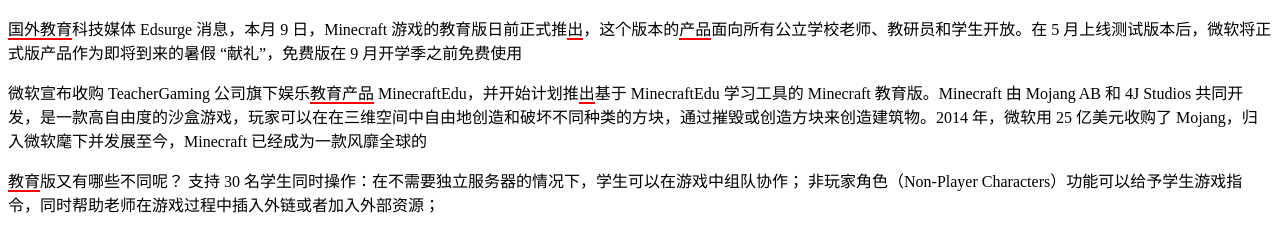
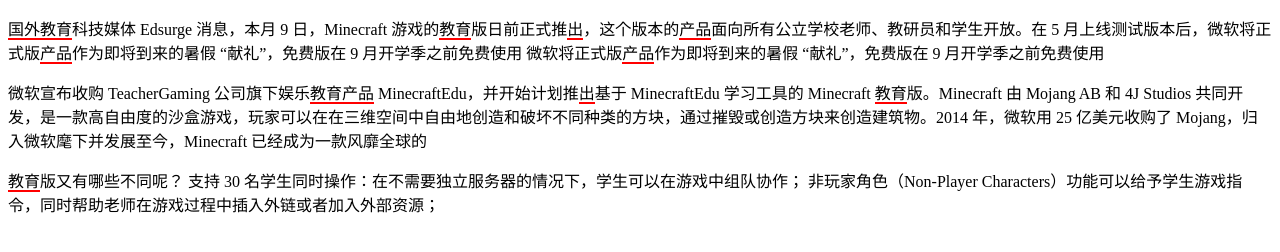
Before and after one commit to debuggingfuture/chinese-proofreader, a browser extension: page chrome/test.html in a window 1280 px wide. Drawn offline with Linux system fonts and the light colour scheme.

Commit message:
improve jquery replace

```diff
--- a/chrome/content.js
+++ b/chrome/content.js
@@ -2,16 +2,8 @@
 * @Author: lu
 * @Date:   2016-06-11 14:09:30
 * @Last Modified by:   han4wluc
-* @Last Modified time: 2016-06-11 18:39:26
+* @Last Modified time: 2016-06-11 21:37:14
 */
-
-// var tokenize = function(inputText){
-  // if(inputText.includes('教育')){
-  //   var newHtml = replace(node.nodeValue, '教育');
-  // }
-// }
-
-// console.log($('body').text());
 
 var ProofReader = {
   proofread: function(hashes){
@@ -63,28 +55,23 @@
 
 var entireContent = $('body').text();
 
-var getWrongWords = function(input){
-  return ['教育', '购了', '中自'];
-}
+// var getWrongWords = function(input){
+//   return ['教育', '购了', '中自'];
+// }
 
-var replace = function(inputText, replaceWord){
-  var regex = new RegExp(replaceWord, 'g');
-  var replaceResult = '<span class="error-underline">' + replaceWord + '<span class="tooltiptext">Grammar Error</span>' + '</span>';
-  // var replaceResult = '<span class="error-underline">' + replaceWord + '</span>';
-  return inputText.replace(replaceWord, replaceResult);
-}
+// var replace = function(inputText, replaceWord){
+//   var regex = new RegExp(replaceWord, 'g');
+//   // var replaceResult = '<span class="error-underline">' + replaceWord + '<span class="tooltiptext">Grammar Error</span>' + '</span>';
+//   var replaceResult = '<span class="error-underline">' + replaceWord + '</span>';
+//   return inputText.replace(replaceWord, replaceResult);
+// }
 
 var paragraphs = {};
 var hashes = {};
 
 function recursiveReplace(node) {
 
-  // $(node).addClass('gfsd');
-  // console.log(node);
-
   if (node.nodeType == 3 && node.nodeValue.trim().length > 2) { // text node
-
-    // console.log(node);
 
     var paragraph = node.nodeValue.trim();
 
@@ -92,21 +79,10 @@
 
     paragraphs[hash] = paragraph;
     hashes[hash] = paragraph;
-    // hashes.push({
-    //   hash: hash,
-    //   paragraph: paragraph,
-    // });
+
 
     $(node).parent().addClass(hash);
 
-    // var wrongWords = getWrongWords(paragraph);
-
-    // var newHtml = paragraph;
-    // wrongWords.forEach(function(value){
-    //   newHtml = replace(newHtml, value);
-    // })
-
-    // $(node).replaceWith(newHtml);
 
   } else if (node.nodeType == 1) { // element
     $(node).contents().each(function () {
@@ -142,47 +118,26 @@
     }
   });
 
-  console.log('combined', uniqueCombinedObjectes);
+  // console.log('combined', uniqueCombinedObjectes);
   return uniqueCombinedObjectes;
 }
 
-// var wrongWordsObj = expected.words;
 var wrongWordsObj = joinWordsAndPunc(expected.words, expected.mixedPunctuation);
-  console.log('wrongWordsObj', wrongWordsObj);
 
 wrongWordsObj.forEach(function(wordObj){
+
   var node = $('.'+wordObj.hash);
-  var paragraph = node.text();
 
-
-  var newHtml = paragraph;
-  wordObj.words.forEach(function(wordWithPos){
-    //todo use position
-    newHtml = replace(newHtml, wordWithPos.word);
+  var wrongWords = wordObj.words.map(function(word){
+    return word.word;
   });
 
-  // ['国外', '教育', '这个', '媒体'].forEach(function(word){
-  //   //todo use position
-  //   newHtml = replace(newHtml, word);
-  // });
-
-
-  // console.log(newHtml);
-  node.html(newHtml);
+  $(node).contents().each(function(){
+    if(this.nodeType === 3){
+      var regex = new RegExp('(' +  wrongWords.join('|') + ')', 'g');
+      var oldHtml = $(this).text();
+      var newHtml = oldHtml.replace(regex, '<span class="error-underline">$1<span class="tooltiptext">Grammar Error</span></span>');
+      $(this).replaceWith(newHtml);
+    }
+  })
 })
-
-// ['国外', '教育'].forEach(function(word){
-//   //todo use position
-//   newHtml = replace(newHtml, word);
-// });
-
-// setTimeout(function(){
-//   hashes.forEach((function(hash){
-//     var node = $('.'+hash);
-//     var paragraph = node.text();
-//     var newHtml = replace(paragraph, '教育');
-//     node.html(newHtml);
-//   }))
-// },100)
-
-// console.log('paragraphs', paragraphs);
--- a/chrome/test.html
+++ b/chrome/test.html
@@ -7,6 +7,8 @@
     <body>
       <p class="aaa">
         国外教育科技媒体 Edsurge 消息，本月 9 日，Minecraft 游戏的教育版日前正式推出，这个版本的产品面向所有公立学校老师、教研员和学生开放。在 5 月上线测试版本后，微软将正式版产品作为即将到来的暑假 “献礼”，免费版在 9 月开学季之前免费使用
+        <a></a>
+        微软将正式版产品作为即将到来的暑假 “献礼”，免费版在 9 月开学季之前免费使用
       </p>
       <p class="bbb">
         微软宣布收购 TeacherGaming 公司旗下娱乐教育产品 MinecraftEdu，并开始计划推出基于 MinecraftEdu 学习工具的 Minecraft 教育版。Minecraft 由 Mojang AB 和 4J Studios 共同开发，是一款高自由度的沙盒游戏，玩家可以在在三维空间中自由地创造和破坏不同种类的方块，通过摧毁或创造方块来创造建筑物。2014 年，微软用 25 亿美元收购了 Mojang，归入微软麾下并发展至今，Minecraft 已经成为一款风靡全球的
```
